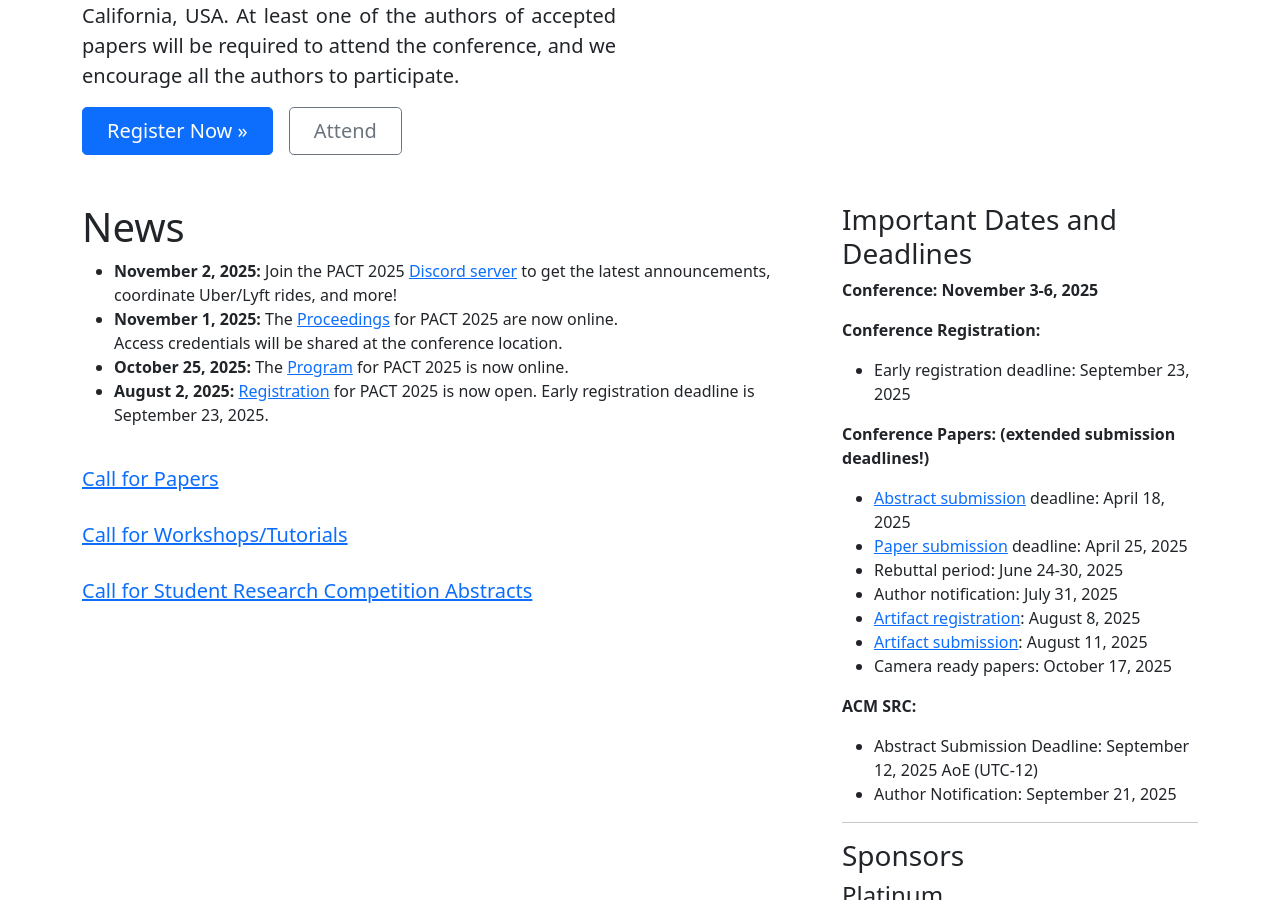
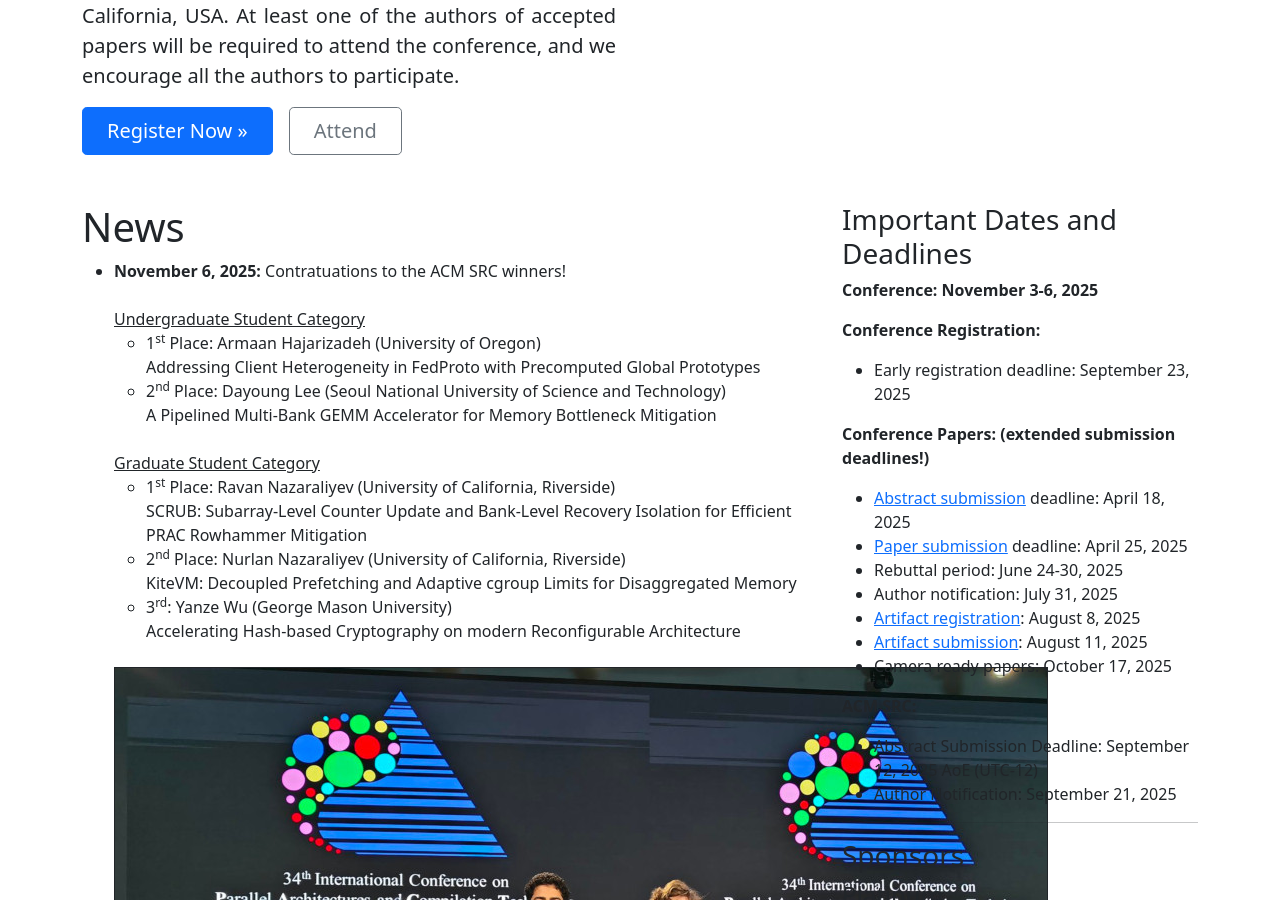
Before and after one commit to pact2025/pact2025.github.io, a Jekyll site: the page built from index.html, in a window 1280 px wide and 900 px high, scrolled down 632 px. Built offline with Jekyll 4.4.1, drawn with Linux system fonts in a browser that asks for light colours.

Commit message:
Add ACM SRC winners

```diff
--- a/_includes/index_news.html
+++ b/_includes/index_news.html
@@ -1,6 +1,36 @@
 <h1>News</h1>
 
 <ul>
+
+     <li>
+        <b>November 6, 2025:</b>
+        Contratuations to the ACM SRC winners!<br>
+        <br>
+        <u>Undergraduate Student Category</u><br>
+        <ul>
+          <li>1<sup>st</sup> Place: Armaan Hajarizadeh (University of Oregon)<br>
+            Addressing Client Heterogeneity in FedProto with Precomputed Global Prototypes
+          </li>
+          <li>2<sup>nd</sup> Place: Dayoung Lee (Seoul National University of Science and Technology)<br>
+               A Pipelined Multi-Bank GEMM Accelerator for Memory Bottleneck Mitigation
+          </li>
+        </ul>
+        <br>
+        <u>Graduate Student Category</u><br>
+        <ul>
+          <li>1<sup>st</sup> Place: Ravan Nazaraliyev (University of California, Riverside)<br>
+            SCRUB: Subarray-Level Counter Update and Bank-Level Recovery Isolation for Efficient PRAC Rowhammer Mitigation
+          </li>
+          <li>2<sup>nd</sup> Place: Nurlan Nazaraliyev (University of California, Riverside)<br>
+            KiteVM: Decoupled Prefetching and Adaptive cgroup Limits for Disaggregated Memory
+          </li>
+          <li>3<sup>rd</sup>: Yanze Wu (George Mason University)<br>
+            Accelerating Hash-based Cryptography on modern Reconfigurable Architecture
+          </li>
+        </ul>
+        <br>
+        <img src="../images/acmsrc.jpg" border="1px">
+    </li>
 
      <li>
         <b>November 2, 2025:</b>
```
Also changed, not shown: images/acmsrc.jpg (added).
